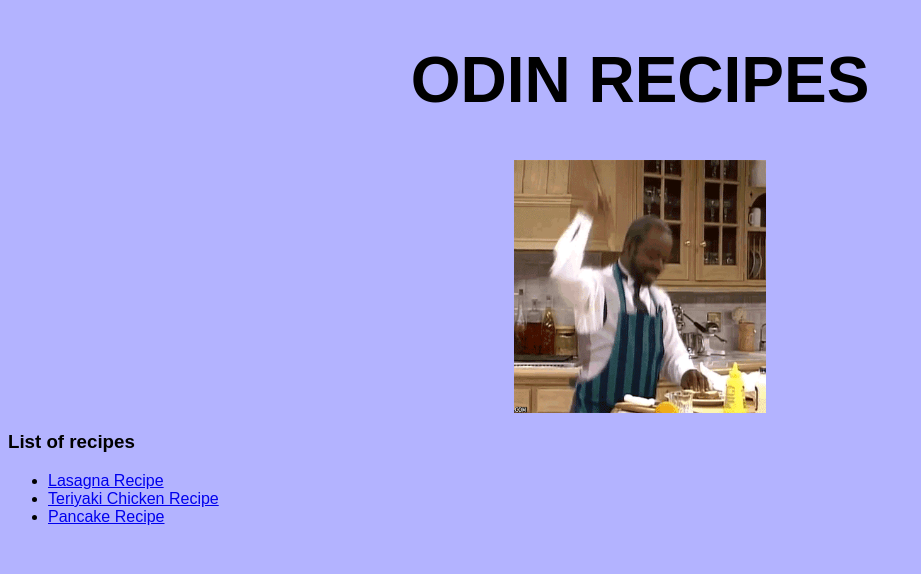
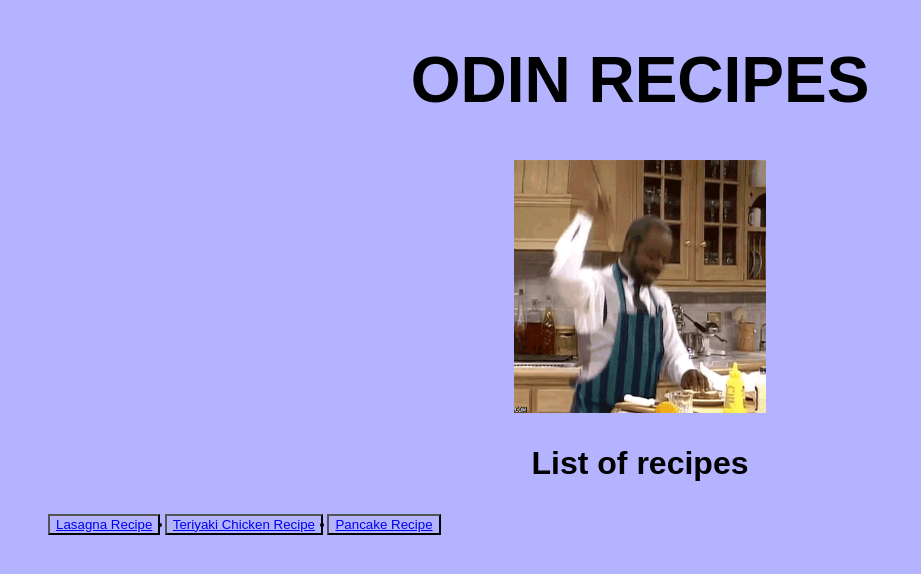
Before and after one commit to nicholasgee9999/odin-recipes, a plain HTML site: page index.html in a window 1280 px wide. Shown: the whole page, without its empty margins (0-921 px from the left). Drawn offline with Linux system fonts and the light colour scheme.

Commit message:
changed links into buttons

```diff
--- a/index.html
+++ b/index.html
@@ -6,15 +6,15 @@
         <link rel="stylesheet" href="style.css">
     </head>
     <body>
-            <h1 id="mainpageheader">Odin Recipes</h1>
+        <h1 id="mainpageheader">Odin Recipes</h1>
 
         <img class="gdancing" src="./img/gdancing.gif" alt="gif on butler geoffry from fresh prince dancing while cooking">
 
-        <h3>List of recipes</h3>
+        <h3 class="listofrecipes">List of recipes</h3>
             <ul>
-                <li><a href="./recipes/lasagna.html">Lasagna Recipe</a></li>
-                <li><a href="./recipes/teriyaki-chicken.html">Teriyaki Chicken Recipe</a></li>
-                <li><a href="./recipes/pancakes.html">Pancake Recipe</a></li>
+                <button><a href="./recipes/lasagna.html">Lasagna Recipe</a></li></button>
+                <button><li><a href="./recipes/teriyaki-chicken.html">Teriyaki Chicken Recipe</a></li></button>
+                <button><li><a href="./recipes/pancakes.html">Pancake Recipe</a></li></button>
             </ul>
     </body>
 </html>
--- a/style.css
+++ b/style.css
@@ -15,3 +15,7 @@
     margin-right: auto;
     width: 20%;
 }
+.listofrecipes {
+    font-size: 32px;
+    text-align: center;
+}
```
